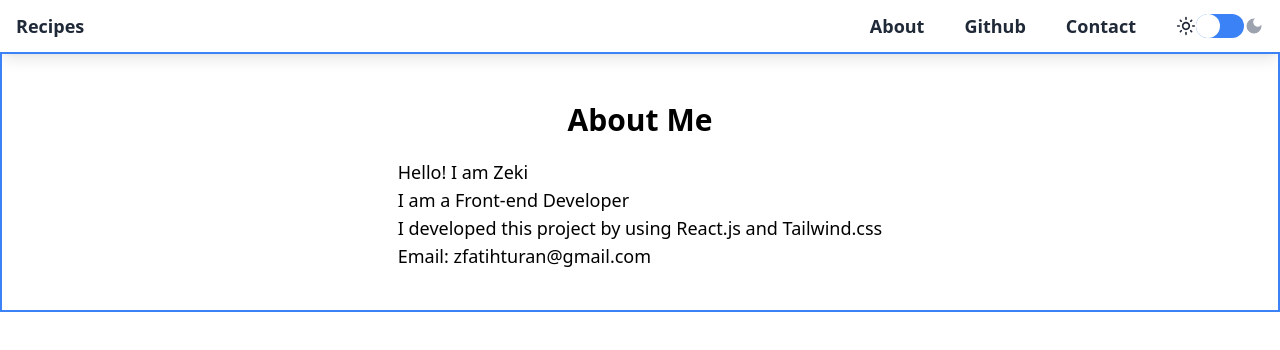
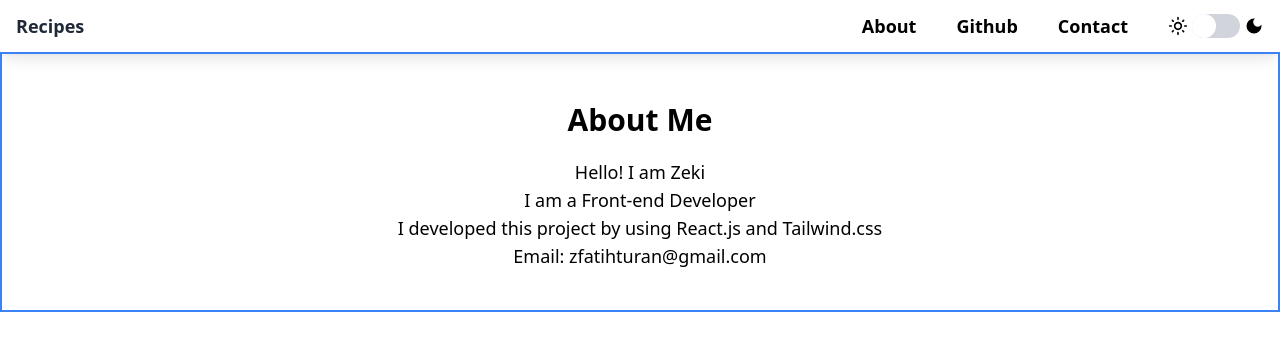
Before and after one commit to ZeckeyBay/React-Projects, a React (Vite) app in the folder Recipe-App/recipe-app/: page /about in a window 1280 px wide. Shown: the top 350 px of the page. Built offline with nearby package versions, Linux system fonts and the light colour scheme.

Commit message:
Dark mode adjustments made

```diff
--- a/Recipe-App/recipe-app/src/App.jsx
+++ b/Recipe-App/recipe-app/src/App.jsx
@@ -1,8 +1,19 @@
 import { RouterProvider } from 'react-router-dom';
-import './App.css';
 import { router } from './router';
+import { useTheme } from './ThemeContext';
+import { useEffect } from 'react';
 
 function App() {
+    const { darkMode } = useTheme();
+
+    useEffect(() => {
+        const body = document.querySelector('body');
+        if (body) {
+            const mode = darkMode ? 'dark' : 'light';
+            body.classList.remove(mode === 'dark' ? 'light' : 'dark');
+            body.classList.add(mode);
+        }
+    }, [darkMode]);
     return <RouterProvider router={router} />;
 }
 
--- a/Recipe-App/recipe-app/src/Layout.jsx
+++ b/Recipe-App/recipe-app/src/Layout.jsx
@@ -4,12 +4,12 @@ import { Outlet } from 'react-router-dom';
 
 const LayoutComponent = () => {
     return (
-        <div>
+        <main className="h-full dark:bg-black">
             <Navbar />
-            <main>
+            <section className="h-full ">
                 <Outlet />
-            </main>
-        </div>
+            </section>
+        </main>
     );
 };
 
--- a/Recipe-App/recipe-app/src/ThemeContext.jsx
+++ b/Recipe-App/recipe-app/src/ThemeContext.jsx
@@ -1,16 +1,22 @@
-// ThemeContext.js
-import React, { createContext, useState, useContext } from 'react';
+import React, { createContext, useState, useEffect, useContext } from 'react';
 
 const ThemeContext = createContext();
 
+export const ThemeProvider = ({ children }) => {
+    const [darkMode, setDarkMode] = useState(() => {
+        const savedDarkMode = localStorage.getItem('darkMode');
+        if (savedDarkMode !== null) {
+            return JSON.parse(savedDarkMode);
+        } else {
+            return window.matchMedia('(prefers-color-scheme: dark)').matches;
+        }
+    });
+
+    useEffect(() => {
+        localStorage.setItem('darkMode', JSON.stringify(darkMode));
+    }, [darkMode]);
+
+    return <ThemeContext.Provider value={{ darkMode, setDarkMode }}>{children}</ThemeContext.Provider>;
+};
+
 export const useTheme = () => useContext(ThemeContext);
-
-export const ThemeProvider = ({ children }) => {
-    const [isDarkMode, setIsDarkMode] = useState(false);
-
-    const toggleDarkMode = () => {
-        setIsDarkMode(prev => !prev);
-    };
-
-    return <ThemeContext.Provider value={{ isDarkMode, toggleDarkMode }}>{children}</ThemeContext.Provider>;
-};
--- a/Recipe-App/recipe-app/src/components/Navbar.jsx
+++ b/Recipe-App/recipe-app/src/components/Navbar.jsx
@@ -1,45 +1,31 @@
-import React, { useState } from 'react';
 import { Link } from 'react-router-dom';
-import { MdOutlineLightMode, MdDarkMode } from 'react-icons/md';
+import ThemeSwitcher from './ThemeSwitcher';
 
 const Navbar = () => {
-    const [isDarkMode, setIsDarkMode] = useState(false);
-
-    const toggleTheme = () => {
-        setIsDarkMode(prevMode => !prevMode);
-    };
-
     return (
-        <nav className={`bg-${isDarkMode ? 'neutral-900' : 'white'} shadow-lg`}>
+        <nav className={`bg-white shadow-lg dark:bg-black`}>
             <div className="container mx-auto px-4 py-3">
                 <div className="flex justify-between items-center">
-                    <Link to="/" className={`text-lg font-semibold text-${isDarkMode ? 'white' : 'gray-800'} hover:text-blue-600 dark:text-white`}>
+                    <Link to="/" className={`text-lg font-semibold text-gray-800 hover:text-blue-600 dark:text-white dark:hover:text-blue-600`}>
                         Recipes
                     </Link>
 
                     <div className="flex items-center">
-                        <Link to="/about" className={`text-lg pr-10 font-semibold text-${isDarkMode ? 'white' : 'gray-800'} hover:text-blue-600 dark:text-white`}>
+                        <Link to="/about" className={`text-lg pr-10 font-semibold hover:text-blue-600 dark:text-white dark:hover:text-blue-600`}>
                             About
                         </Link>
 
-                        <div className={`text-lg pr-10 font-semibold text-${isDarkMode ? 'white' : 'gray-800'} hover:text-blue-600 dark:text-white`}>
+                        <div className={`text-lg pr-10 font-semibold hover:text-blue-600 dark:text-white dark:hover:text-blue-600`}>
                             <a href="https://github.com/ZeckeyBay" target="_blank" rel="noopener noreferrer">
                                 Github
                             </a>
                         </div>
 
-                        <Link to="/contact" className={`text-lg pr-10 font-semibold text-${isDarkMode ? 'white' : 'gray-800'} hover:text-blue-600 dark:text-white`}>
+                        <Link to="/contact" className={`text-lg pr-10 font-semibold hover:text-blue-600 dark:text-white dark:hover:text-blue-600`}>
                             Contact
                         </Link>
 
-                        <MdOutlineLightMode className={`text-xl cursor-pointer ${isDarkMode ? 'text-gray-400' : 'text-gray-800'}`} onClick={() => setIsDarkMode(false)} />
-                        <button className="w-12 h-6 relative rounded-full bg-blue-500 focus:outline-none" onClick={toggleTheme}>
-                            <div
-                                className={`w-6 h-6 absolute top-0 transition-transform duration-300 ease-in-out ${isDarkMode ? 'transform translate-x-full' : ''}`}
-                                style={{ backgroundColor: '#fff', borderRadius: '50%' }}
-                            />
-                        </button>
-                        <MdDarkMode className={`text-xl cursor-pointer ${isDarkMode ? 'text-gray-800' : 'text-gray-400'}`} onClick={() => setIsDarkMode(true)} />
+                        <ThemeSwitcher />
                     </div>
                 </div>
             </div>
--- /dev/null
+++ b/Recipe-App/recipe-app/src/components/ThemeSwitcher.jsx
@@ -0,0 +1,22 @@
+import { MdDarkMode, MdOutlineLightMode } from 'react-icons/md';
+import { useTheme } from '../ThemeContext';
+
+const ThemeSwitcher = () => {
+    const { darkMode, setDarkMode } = useTheme();
+
+    const toggleTheme = () => {
+        setDarkMode(!darkMode);
+    };
+    console.log('darkMode', darkMode);
+    return (
+        <div className="flex items-center gap-1" onClick={toggleTheme}>
+            <MdOutlineLightMode color={darkMode ? 'white' : 'black'} className={`text-xl cursor-pointer`} />
+            <button className="w-12 h-6 relative rounded-full dark:bg-blue-500 bg-gray-300 focus:outline-none">
+                <div className="w-6 h-6 absolute top-0 transition-transform duration-300 ease-in-out dark:transform dark:translate-x-full" style={{ backgroundColor: '#fff', borderRadius: '50%' }} />
+            </button>
+            <MdDarkMode color={darkMode ? 'white' : 'black'} className={`text-xl cursor-pointer`} />
+        </div>
+    );
+};
+
+export default ThemeSwitcher;
--- a/Recipe-App/recipe-app/src/main.jsx
+++ b/Recipe-App/recipe-app/src/main.jsx
@@ -2,9 +2,12 @@ import React from 'react';
 import ReactDOM from 'react-dom/client';
 import './index.css';
 import App from './App';
+import { ThemeProvider } from './ThemeContext';
 
 ReactDOM.createRoot(document.getElementById('root')).render(
     <React.StrictMode>
-        <App />
+        <ThemeProvider>
+            <App />
+        </ThemeProvider>
     </React.StrictMode>
 );
--- a/Recipe-App/recipe-app/src/pages/About.jsx
+++ b/Recipe-App/recipe-app/src/pages/About.jsx
@@ -2,9 +2,9 @@ import React from 'react';
 
 const About = () => {
     return (
-        <div className="flex justify-center items-center flex-col border-2 border-blue-500 pb-10 ">
-            <h1 className="mt-12 text-3xl pb-5 font-semibold ">About Me</h1>
-            <div className="text-lg  dark:text-white ">
+        <div className="h-screen ">
+            <div className="text-lg  flex justify-center items-center flex-col border-2 border-blue-500 pb-10 dark:text-white ">
+                <h1 className="mt-12 text-3xl pb-5 font-semibold ">About Me</h1>
                 <p>Hello! I am Zeki</p>
                 <p>I am a Front-end Developer</p>
                 <p>I developed this project by using React.js and Tailwind.css</p>
--- a/Recipe-App/recipe-app/src/pages/Home.jsx
+++ b/Recipe-App/recipe-app/src/pages/Home.jsx
@@ -31,8 +31,8 @@ const Home = () => {
     }, [query, meal]);
 
     return (
-        <div className="container mx-auto">
-            <h1 className="text-3xl font-bold text-center my-8">Recipe Search App</h1>
+        <div className="container mx-auto h-full">
+            <h1 className="text-3xl font-bold text-center my-8 dark:text-white">Recipe Search App</h1>
             <SearchBar setQuery={setQuery} />
             <div className="flex justify-center">
                 {mealTypes.map((mealType, index) => (
```
Also changed, not shown: 1 other file (tests, documents, lock files or other folders).
